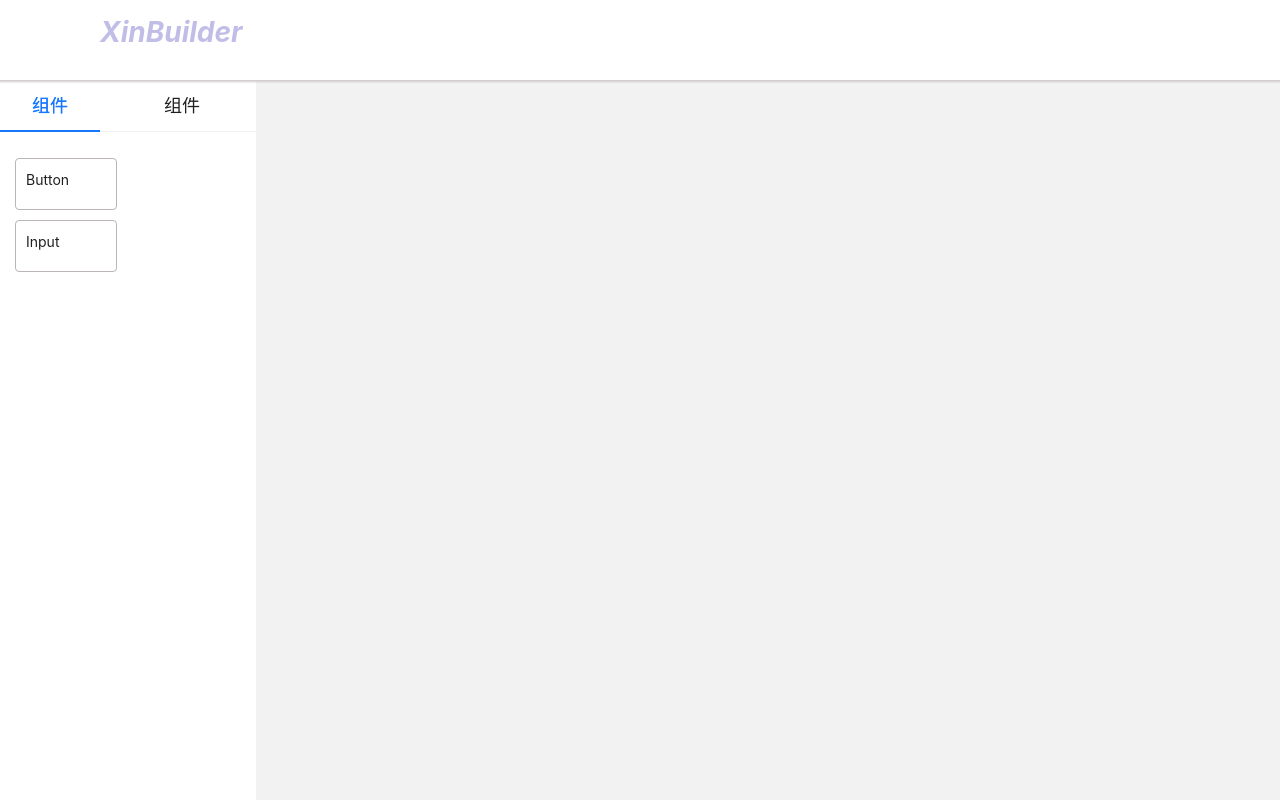
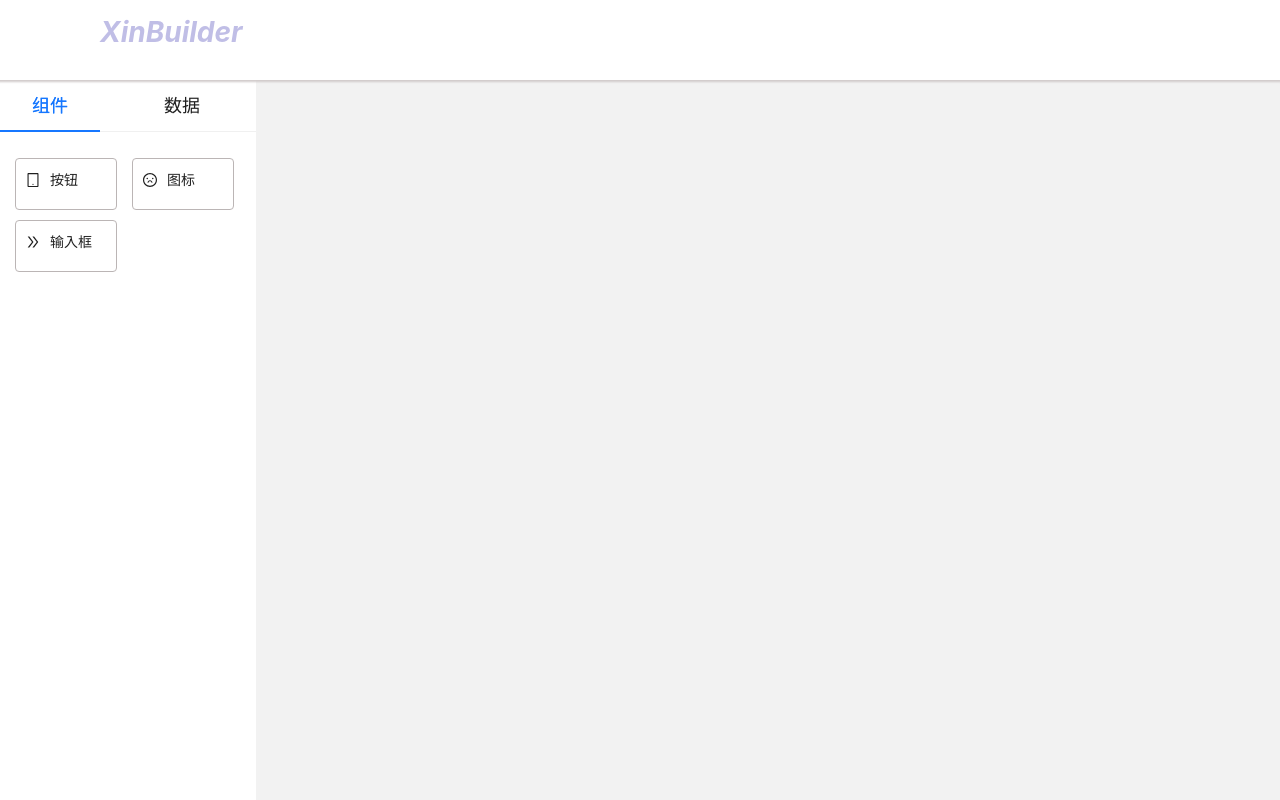
Before and after one commit to TeacherXin/XinBuilder2, a React (Create React App) app: page / in a window 1280 px wide. Built offline with nearby package versions, Linux system fonts and the light colour scheme; the HTML template or start-up script is replaced by a standard one.

Commit message:
fix: 第一节：左侧组件列表样式优化

```diff
--- /dev/null
+++ b/src/pages/builder/leftPart/component/icon/index.tsx
@@ -0,0 +1,7 @@
+import React from 'react'
+
+export default function Icon() {
+  return (
+    <div>Icon</div>
+  )
+}
--- a/src/pages/builder/leftPart/component/index.ts
+++ b/src/pages/builder/leftPart/component/index.ts
@@ -1,7 +1,9 @@
 import Input from "./input";
 import Button from "./button";
+import Icon from "./icon";
 
 export {
   Input,
-  Button
+  Button,
+  Icon
 }
--- a/src/pages/builder/leftPart/index.css
+++ b/src/pages/builder/leftPart/index.css
@@ -15,3 +15,8 @@
   border-radius: 4px;
   padding: 10px;
 }
+
+.componetGroup{
+  display: flex;
+  flex-wrap: wrap;
+}
--- a/src/pages/builder/leftPart/index.tsx
+++ b/src/pages/builder/leftPart/index.tsx
@@ -2,16 +2,19 @@
 import { Tabs } from 'antd';
 import type { TabsProps } from 'antd';
 import * as components from './component'
+import { componentIconMap, componentTextMap } from './staticUtil/iconList';
 
 export default function LeftCom() {
 
 
   const renderComponent = () => {
-    return <div>
+    return <div className="componetGroup">
       {
         Object.keys(components).map(name => {
-          return <div draggable key={name} className='componentItem'>
-            <div style={{display: 'inline-block'}}><span>{name}</span></div>
+          const Icon = componentIconMap[name]
+          const text = componentTextMap[name]
+          return <div key={name} className='componentItem'>
+            <div draggable style={{display: 'inline-block'}}><Icon style={{marginRight:'10px'}} /><span>{text}</span></div>
           </div>
         })
       }
@@ -26,7 +29,7 @@
     },
     {
       key: 'data',
-      label: <div style={{fontSize:'18px',width:'100px',textAlign:'center'}}>组件</div>,
+      label: <div style={{fontSize:'18px',width:'100px',textAlign:'center'}}>数据</div>,
       children: 'Content of Tab Pane 2',
     }
   ];
--- /dev/null
+++ b/src/pages/builder/leftPart/staticUtil/iconList.ts
@@ -0,0 +1,31 @@
+import
+{
+  TabletOutlined,
+  FrownOutlined,
+  DoubleRightOutlined
+} from '@ant-design/icons';
+
+interface ComponentIconMap {
+  [key: string]: any
+}
+
+interface ComponentTextMap {
+  [key: string]: string
+}
+
+const componentIconMap: ComponentIconMap = {
+  Button: TabletOutlined,
+  Icon: FrownOutlined,
+  Input: DoubleRightOutlined
+}
+
+const componentTextMap: ComponentTextMap = {
+  Button: '按钮',
+  Icon: '图标',
+  Input: '输入框'
+}
+
+export {
+  componentIconMap,
+  componentTextMap
+}
```
Also changed, not shown: src/pages/builder/mainPart/index.tsx (renamed from src/pages/builder/mainPart/index.jsx), src/pages/builder/rightPart/index.tsx (renamed from src/pages/builder/rightPart/index.jsx).
